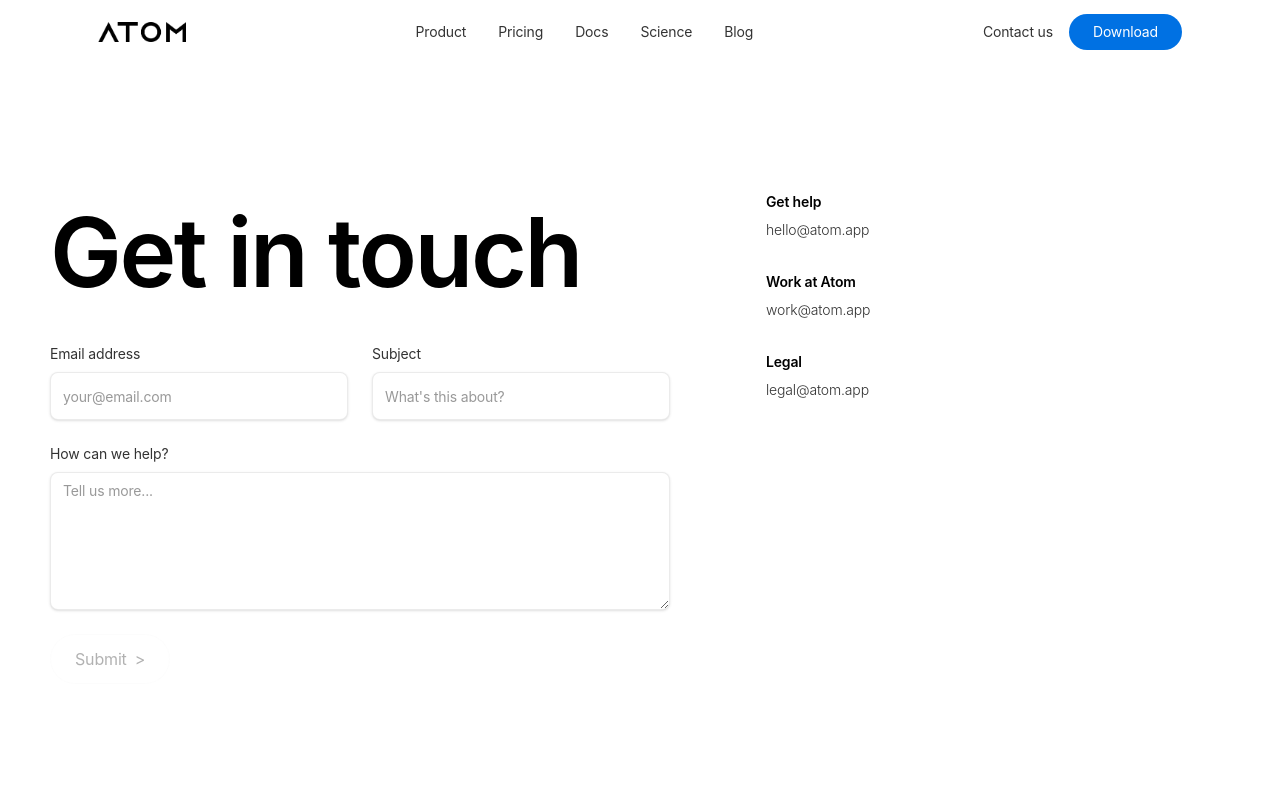
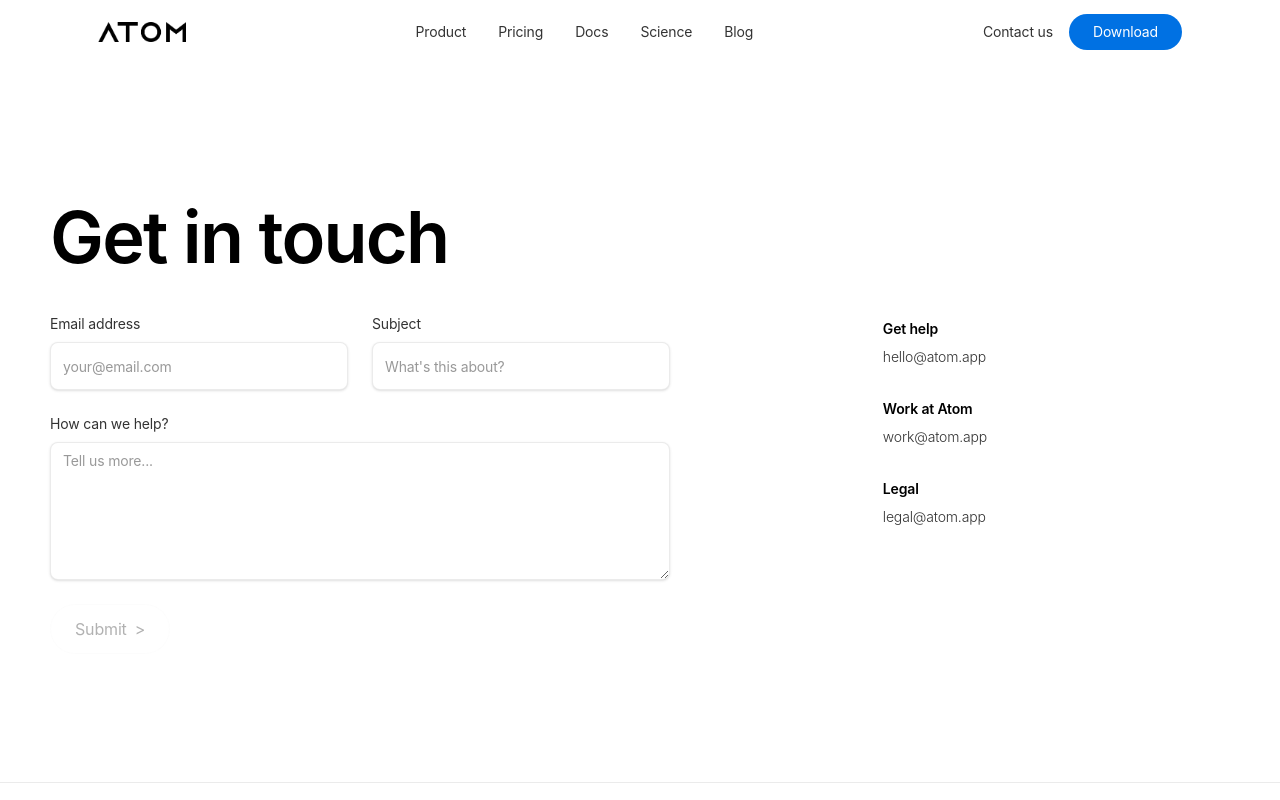
Before and after one commit to whyyexo/atom, a Next.js app: page /contact in a window 1280 px wide. Shown: the top 800 px of the page. Built offline with nearby package versions, Linux system fonts and the light colour scheme.

Commit message:
Update page.tsx

```diff
--- a/app/contact/page.tsx
+++ b/app/contact/page.tsx
@@ -48,7 +48,7 @@ export default function ContactPage() {
           <div className="grid gap-16 lg:grid-cols-[1fr_0.8fr]">
             {/* Left Side - Form */}
             <div>
-              <h1 className="text-6xl font-semibold leading-tight tracking-tight text-[#000000] mb-8 sm:text-7xl lg:text-8xl">
+              <h1 className="text-5xl font-semibold leading-tight tracking-tight text-[#000000] mb-8 sm:text-6xl lg:text-7xl">
                 Get in touch
               </h1>
 
@@ -126,7 +126,7 @@ export default function ContactPage() {
             </div>
 
             {/* Right Side - Contact Emails */}
-            <div className="space-y-8 lg:pl-8">
+            <div className="space-y-8 flex flex-col justify-center" style={{ width: '70%', marginLeft: 'auto' }}>
               {emails.map((item, index) => (
                 <div key={index} className="space-y-2">
                   <h3 className="text-sm font-semibold text-[#000000]">
```
